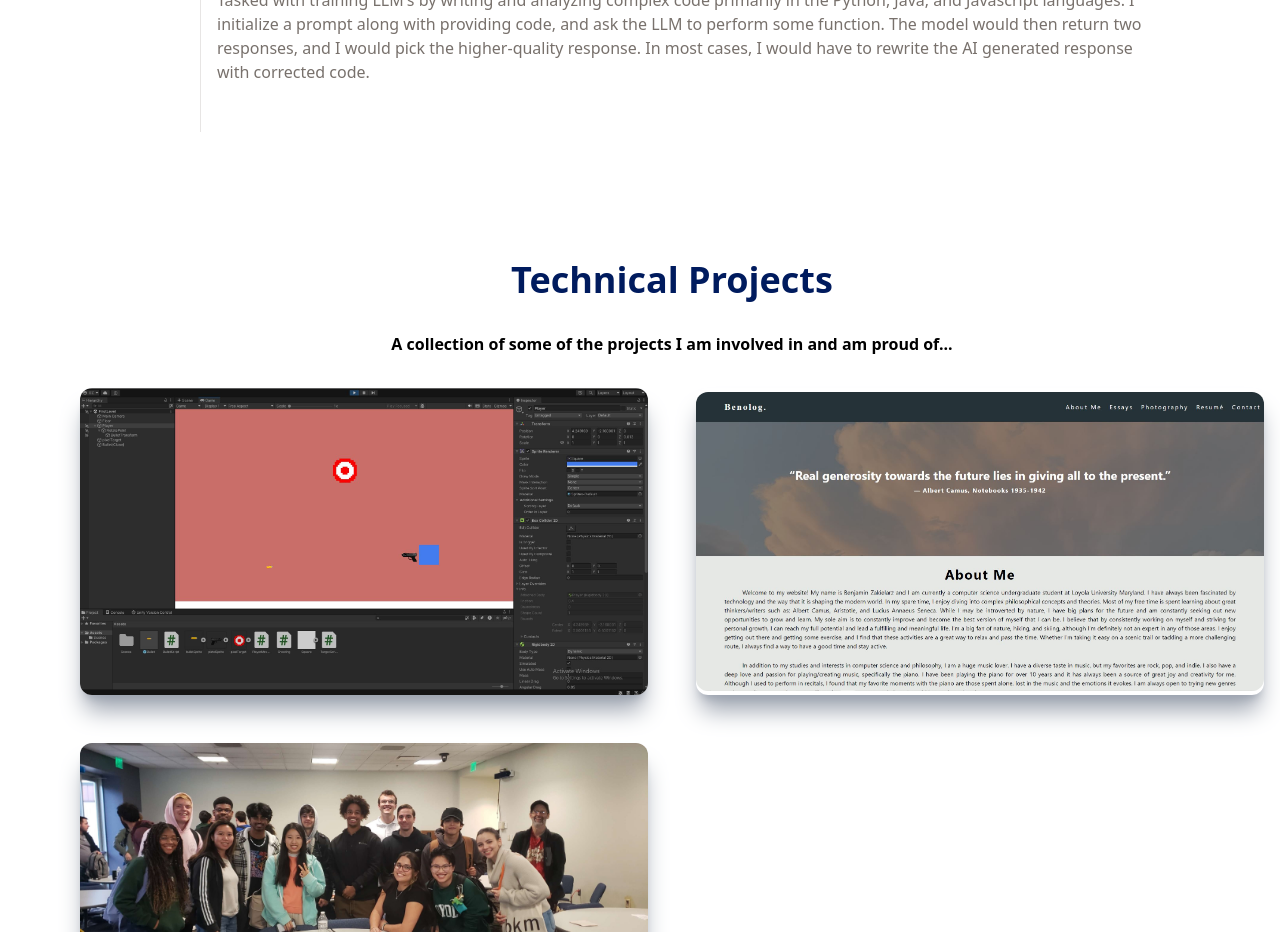
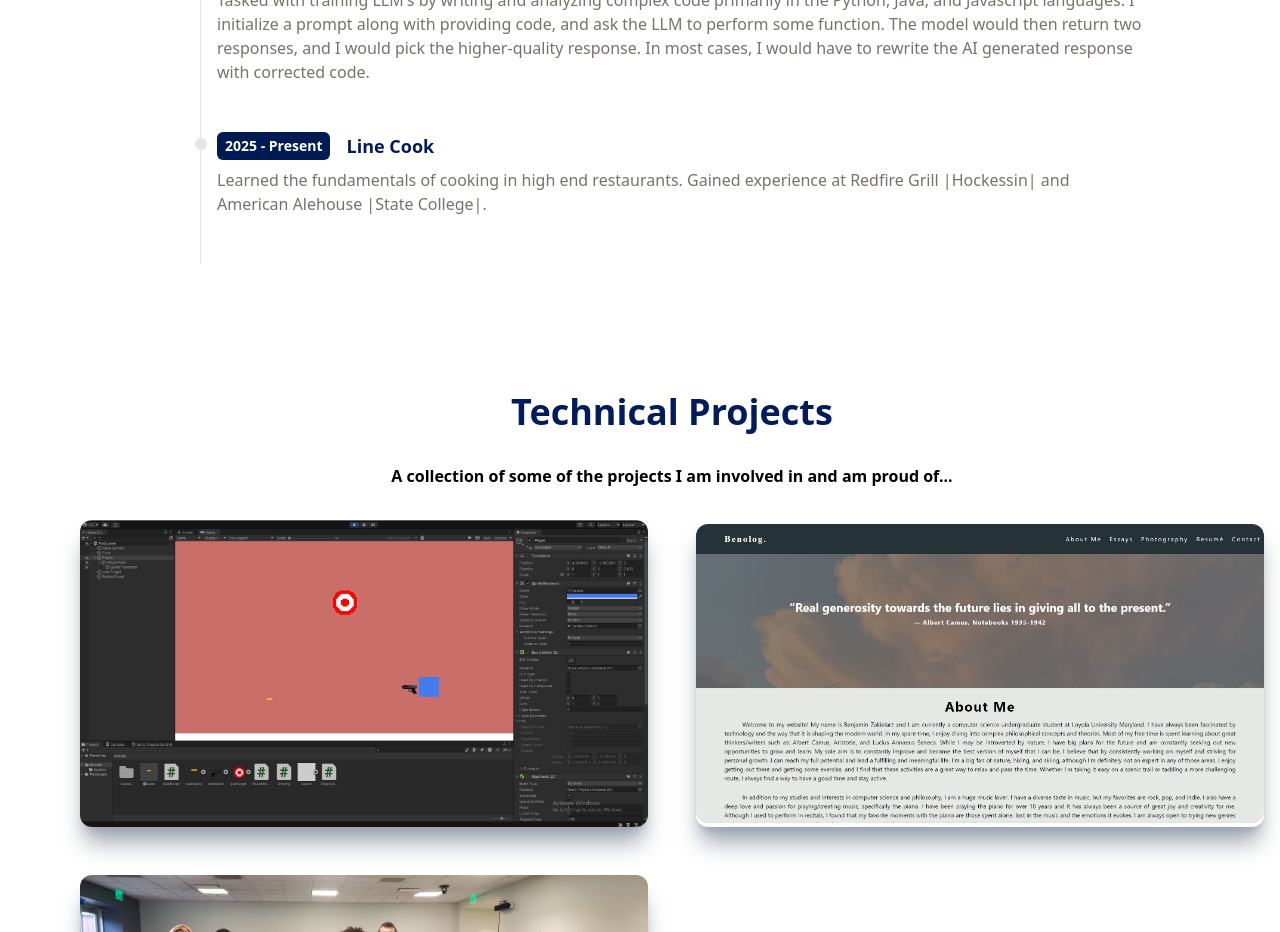
Before and after one commit to BenJZak/Portfolio, a React (Vite) app: page / in a window 1280 px wide. Shown: the part 1520-2452 px from the top of the page. Built offline with nearby package versions, Linux system fonts and the light colour scheme.

Commit message:
Added work experience

```diff
--- a/src/components/Work.jsx
+++ b/src/components/Work.jsx
@@ -37,6 +37,13 @@ const data = [
         details:
             "Tasked with training LLM's by writing and analyzing complex code primarily in the Python, Java, and Javascript languages. I initialize a prompt along with providing code, and ask the LLM to perform some function. The model would then return two responses, and I would pick the higher-quality response. In most cases, I would have to rewrite the AI generated response with corrected code."
     },
+    {
+        year: 2025 + " - Present",
+        title: "Line Cook",
+        duration: "",
+        details:
+            "Learned the fundamentals of cooking in high end restaurants. Gained experience at Redfire Grill |Hockessin| and American Alehouse |State College|."
+    },
 ];
 const Work = () => {
     return (
```
